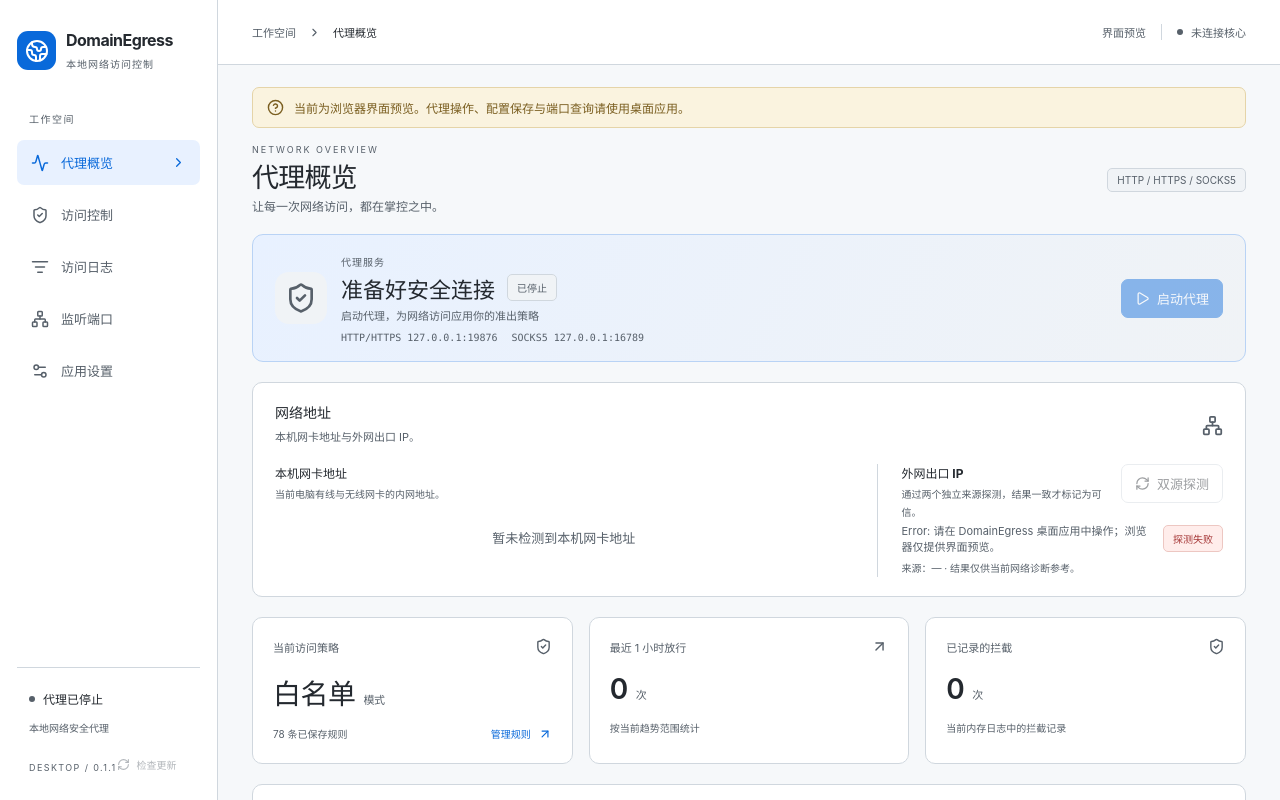
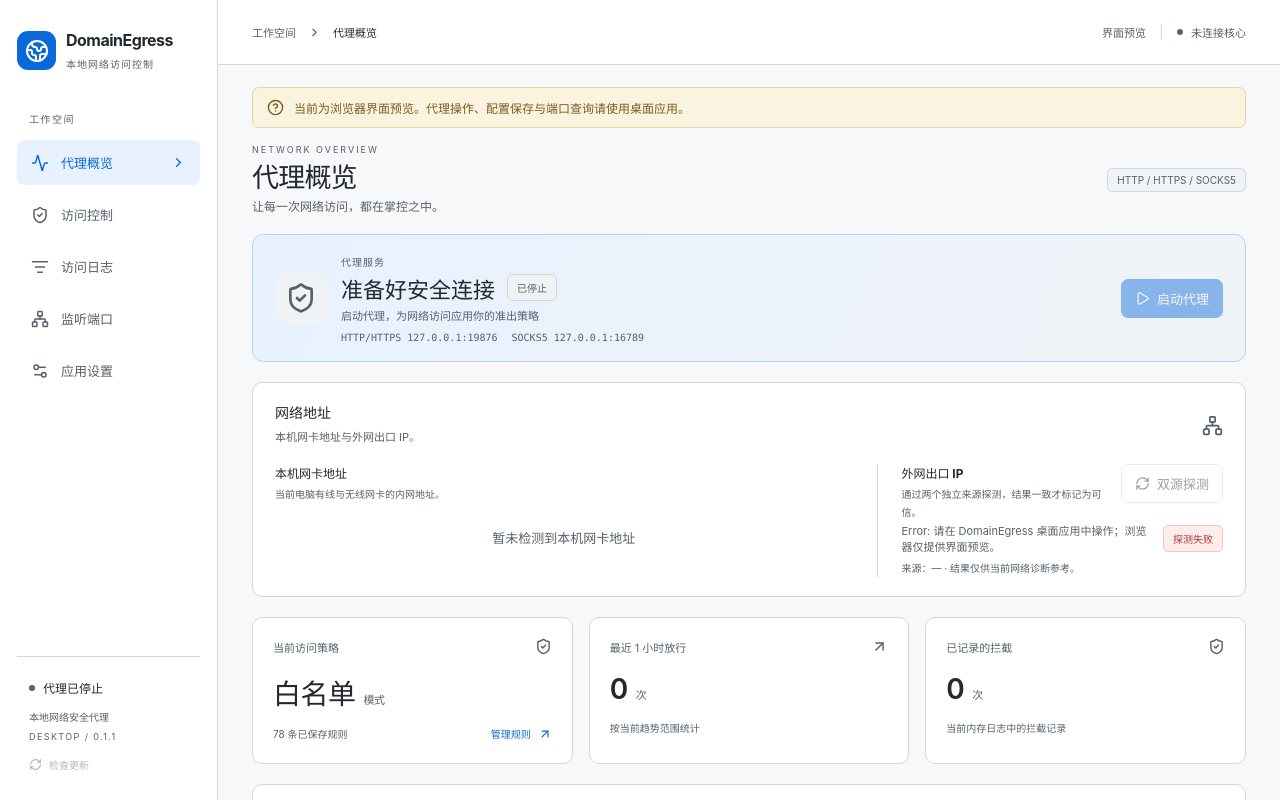
Before and after one commit to yogkang/DomainEgress, a Vue app in the folder vue3/: page / in a window 1280 px wide. Shown: the top 800 px of the page. Built offline with nearby package versions, Linux system fonts and the light colour scheme.

Commit message:
ui: fix sidebar update button layout

```diff
--- a/vue3/src/App.vue
+++ b/vue3/src/App.vue
@@ -203,6 +203,8 @@
 :global(body) { overflow-x: hidden; }
 .content { padding-top: 22px; }
 .sidebar-update { margin-top: 10px; padding: 5px 0; border:0; background:transparent; color:var(--muted); font-size:10px; }
+.sidebar-bottom .version { display:block; }
+.sidebar-update { display:flex; width:max-content; justify-content:flex-start; }
 .sidebar-update:hover { color:var(--accent); background:transparent; }
 .sidebar-update-hint { display:block; margin-top:3px; color:var(--accent); font-size:9px; }
 .page-heading { margin-bottom: 17px; }
```
